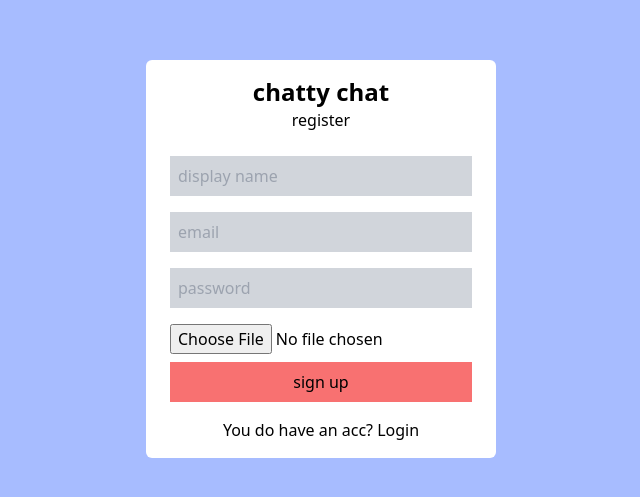
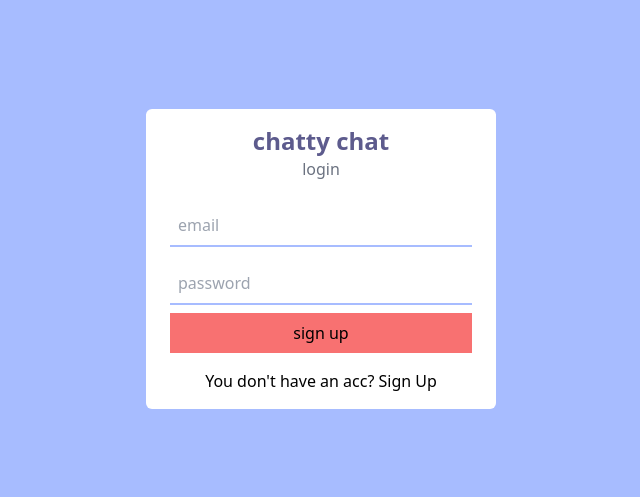
Before and after one commit to kennedybabu/chatty, a React (Create React App) app: page / in a window 1280 px wide. Shown: the part 141-638 px from the top of the page, without its empty margins (319-959 px from the left). Built offline with nearby package versions, Linux system fonts and the light colour scheme.

Commit message:
feature: style the login page

```diff
--- a/package.json
+++ b/package.json
@@ -8,6 +8,7 @@
     "@testing-library/user-event": "^13.5.0",
     "react": "^18.2.0",
     "react-dom": "^18.2.0",
+    "react-icons": "^4.6.0",
     "react-scripts": "5.0.1",
     "web-vitals": "^2.1.4"
   },
--- a/src/App.js
+++ b/src/App.js
@@ -1,10 +1,11 @@
 import React from "react";
 import Register from "./pages/Register";
+import Login from "./pages/Login";
 
 function App() {
   return (
     <div>
-        <Register />
+        <Login />
     </div>
   );
 }
--- a/src/pages/Login.jsx
+++ b/src/pages/Login.jsx
@@ -0,0 +1,21 @@
+import React from 'react'
+
+
+const Login = () => {
+  return (
+    <div className='w-full h-screen bg-[#a7bcff] flex items-center justify-center'>
+        <div className='flex bg-white rounded-md px-4 py-4 flex-col items-center w-[350px] mx-auto'>
+            <p className='text-2xl font-bold text-[#5d5b8d]'>chatty chat</p>
+            <p className='text-gray-500'>login</p>
+            <form className='w-full px-2 py-4'>
+                <input className="my-2 p-2 w-full border-b-2 border-[#a7bcff]"  type="email" placeholder='email'/>
+                <input className="my-2 p-2 w-full border-b-2 border-[#a7bcff]"  type="password" placeholder='password'/>
+                <button className='w-full p-2 bg-red-400'>sign up</button>
+            </form>
+            <p>You don't have an acc? Sign Up</p>
+        </div>
+    </div>
+  )
+}
+
+export default Login
--- a/src/pages/Register.jsx
+++ b/src/pages/Register.jsx
@@ -1,21 +1,23 @@
 import React from 'react'
+import {FcAddImage} from 'react-icons/fc'
 
 const Register = () => {
   return (
     <div className='w-full h-screen bg-[#a7bcff] flex items-center justify-center'>
         <div className='flex bg-white rounded-md px-4 py-4 flex-col items-center w-[350px] mx-auto'>
-            <p className='text-2xl font-bold'>chatty chat</p>
-            <p>register</p>
+            <p className='text-2xl font-bold text-[#5d5b8d]'>chatty chat</p>
+            <p className='text-gray-500'>register</p>
             <form className='w-full px-2 py-4'>
-                <input className="my-2 p-2 w-full bg-gray-300" type="text"  placeholder='display name'/>
-                <input className="my-2 p-2 w-full bg-gray-300"  type="email" placeholder='email'/>
-                <input className="my-2 p-2 w-full bg-gray-300"  type="password" placeholder='password'/>
-                <input className="my-2"  type="file"  />
+                <input className="my-2 p-2 w-full border-b-2 border-[#a7bcff]" type="text"  placeholder='display name'/>
+                <input className="my-2 p-2 w-full border-b-2 border-[#a7bcff]"  type="email" placeholder='email'/>
+                <input className="my-2 p-2 w-full border-b-2 border-[#a7bcff]"  type="password" placeholder='password'/>
+                <input className="my-2 hidden" id='file' type="file"  />
+                <label className='flex items-center my-2 cursor-pointer' htmlFor="file"><FcAddImage className='text-4xl mr-2' /><span className='text-[12px] text-gray-500'>Add an avatar</span></label>
                 <button className='w-full p-2 bg-red-400'>sign up</button>
             </form>
             <p>You do have an acc? Login</p>
         </div>
-    </div>
+      </div>
   )
 }
 
```
Also changed, not shown: 1 other file (tests, documents, lock files or other folders).
